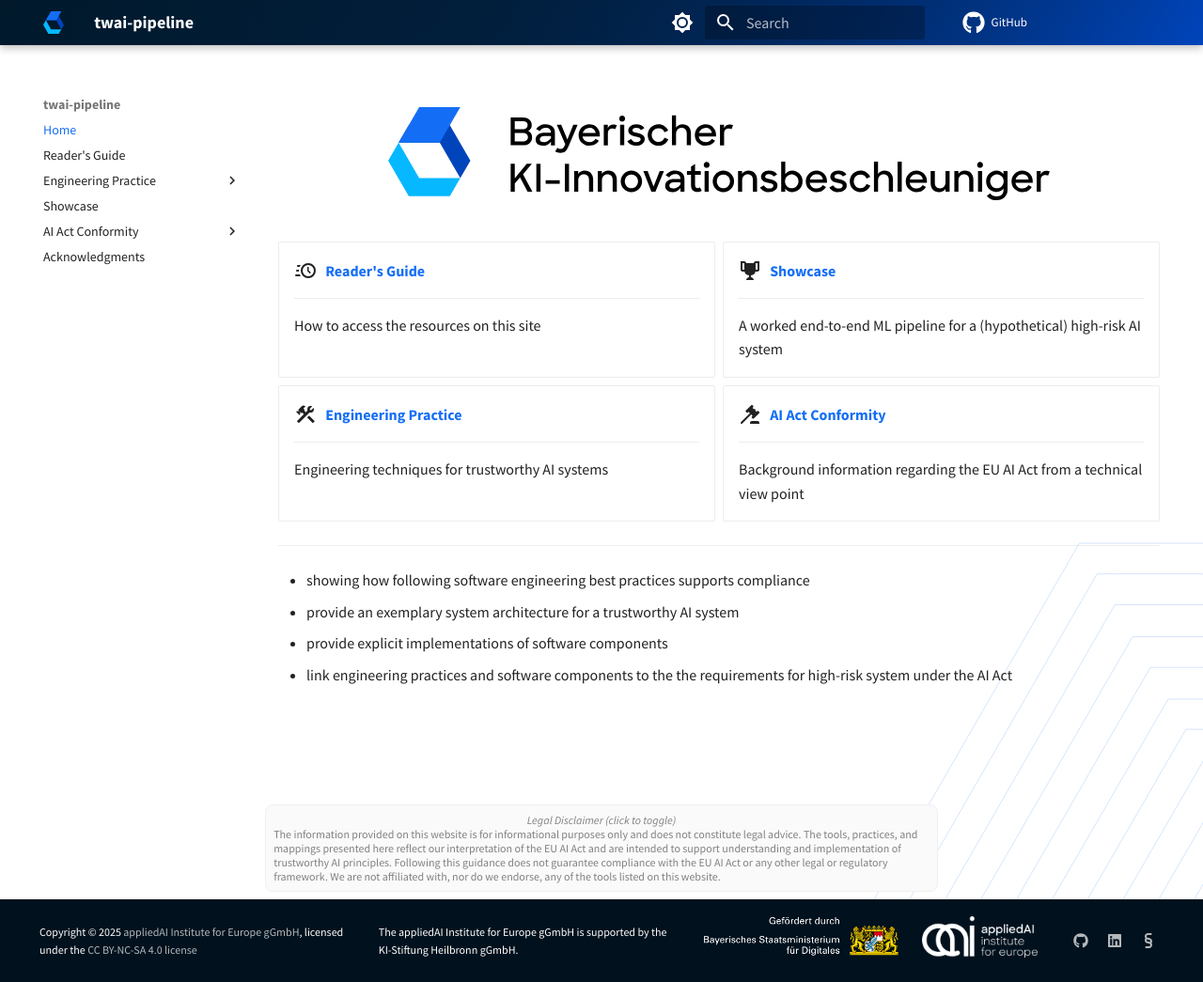
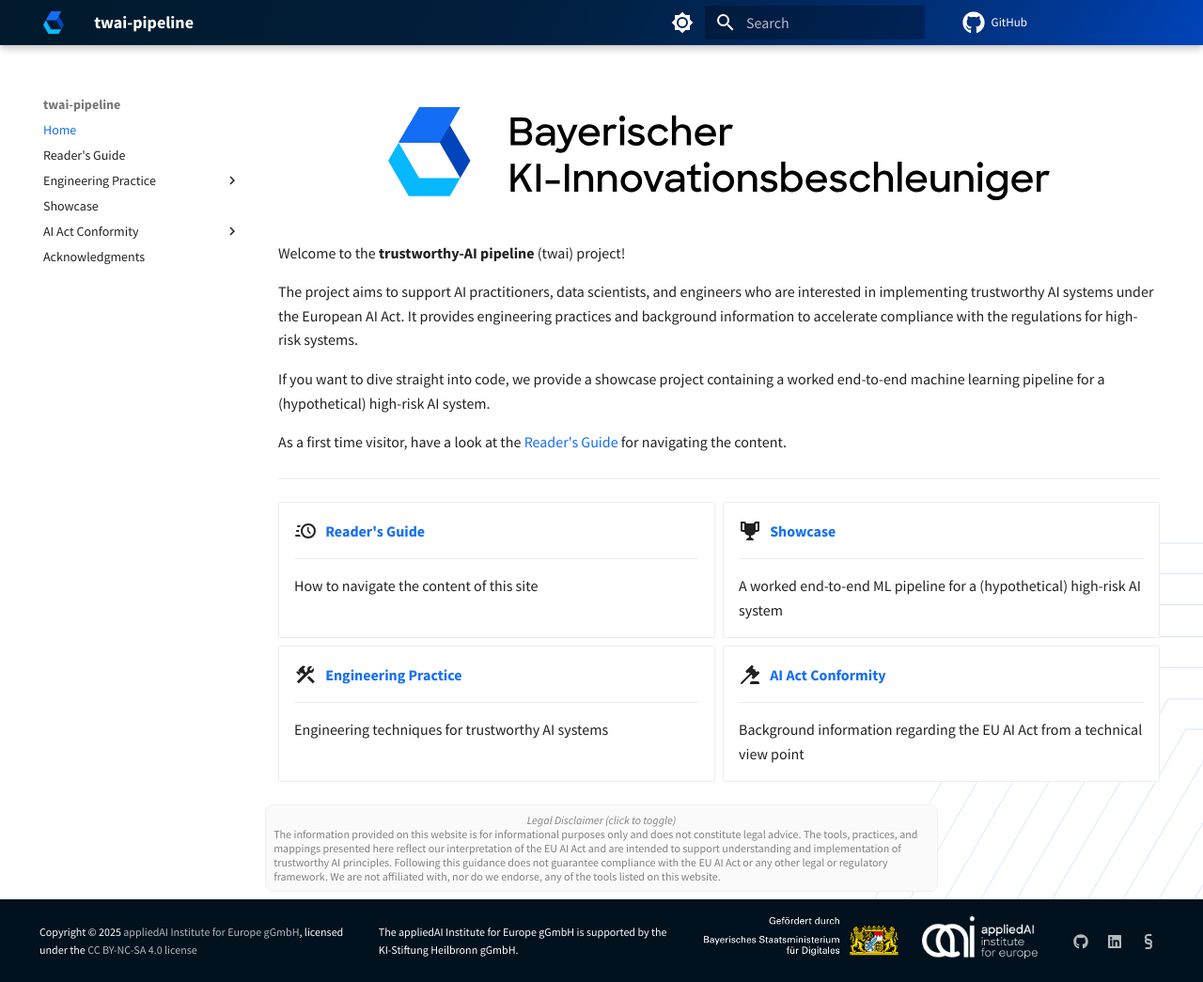
Before and after one commit to aai-institute/practical-ai-act, an MkDocs documentation site: the page built from docs/index.md, in a window 1280 px wide and 1045 px high. Shown: the whole window at 94% size. Built offline with MkDocs 1.6.1 and Material for MkDocs 9.7.7, drawn with Linux system fonts in a browser that asks for light colours; plug-ins that fetch from the network failed and are left out; comment, search, counter and statistics services are not loaded; the version menu is left out.

Commit message:
docs: add intro tect to landing page and Reader's Guide

```diff
--- a/docs/index.md
+++ b/docs/index.md
@@ -17,12 +17,22 @@ hide:
 ![](_images/logos/baiaa-logo-black.svg#only-light){ class="hero-logo" }
 ![](_images/logos/baiaa-logo.svg#only-dark){ class="hero-logo" }
 
+Welcome to the **trustworthy-AI pipeline** (twai) project!
+
+The project aims to support AI practitioners, data scientists, and engineers who are interested in implementing trustworthy AI systems under the European AI Act. It provides engineering practices and background information to accelerate compliance with the regulations for high-risk systems.
+
+If you want to dive straight into code, we provide a showcase project containing a worked end-to-end machine learning pipeline for a (hypothetical) high-risk AI system.
+
+As a first time visitor, have a look at the [Reader's Guide](readers-guide/index.md) for navigating the content.
+
+---
+
 <div class="grid cards" markdown>
 
 -   :material-clock-fast:{ .lg .middle } [__Reader's Guide__](readers-guide/index.md)
 
     ---
-    How to access the resources on this site
+    How to navigate the content of this site
 
 
 -   :material-trophy:{ .lg .middle } [__Showcase__](showcase/index.md)
@@ -44,10 +54,3 @@ hide:
     Background information regarding the EU AI Act from a technical view point
 
 </div>
-
-----
-
--   showing how following software engineering best practices supports compliance
--   provide an exemplary system architecture for a trustworthy AI system
--   provide explicit implementations of software components
--   link engineering practices and software components to the the requirements for high-risk system under the AI Act
```
Also changed, not shown: docs/readers-guide/index.md (+7 -1 lines).
